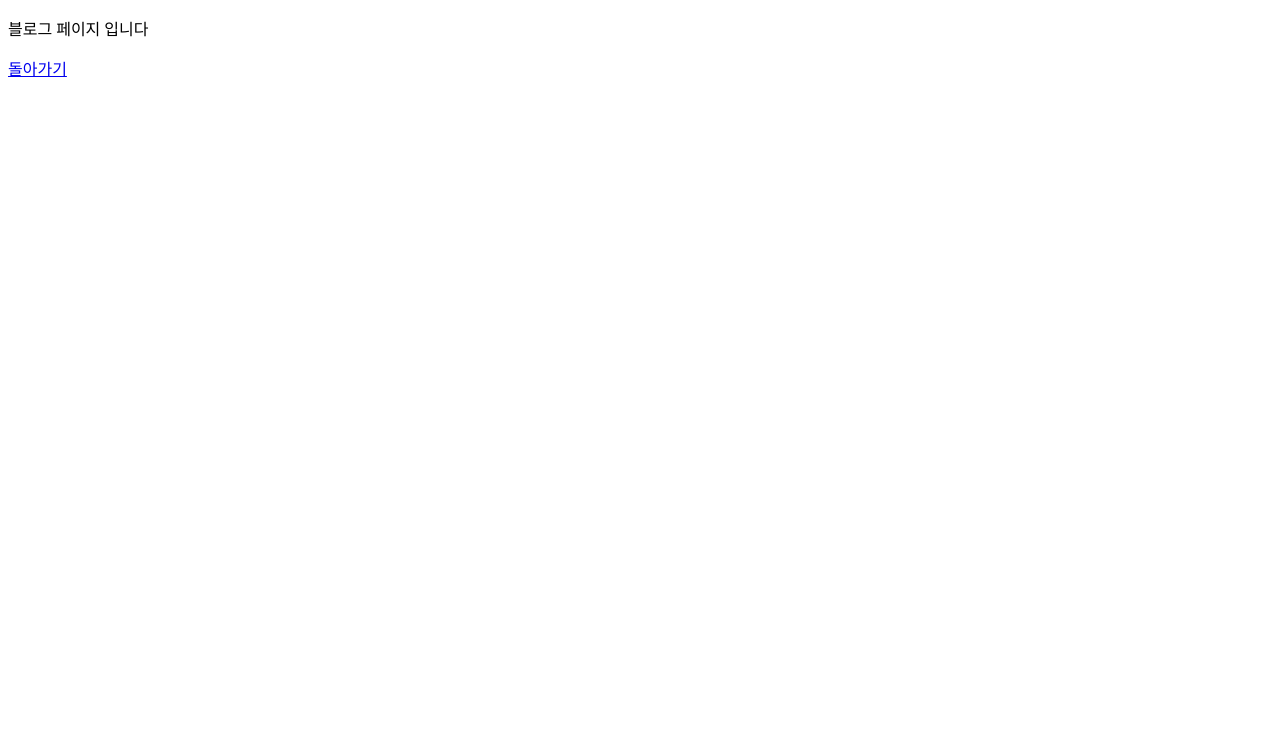
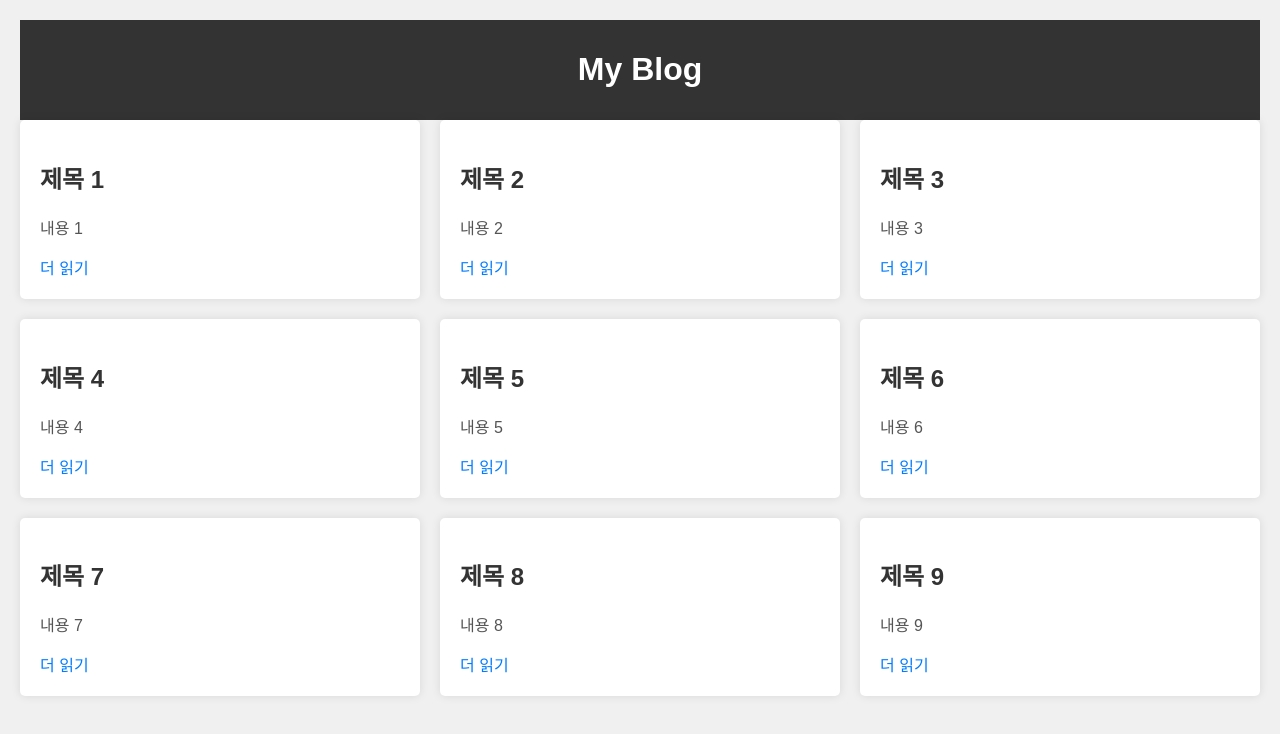
Before and after one commit to SorryKim/mysite, a plain HTML site: page blog/blog.html in a window 1280 px wide. Drawn offline with Linux system fonts and the light colour scheme.

Commit message:
blog 페이지 수정

```diff
--- a/blog/blog.html
+++ b/blog/blog.html
@@ -1,11 +1,112 @@
 <!DOCTYPE html>
 <html>
 <head>
-	<title>blog 페이지</title>
-	<meta charset="utf-8">
+    <title>www.test.com</title>
+    <meta charset="UTF-8">
+    <style>
+        body {
+            font-family: Arial, sans-serif;
+            background-color: #f0f0f0;
+            margin: 20px;
+        }
+
+        header {
+            background-color: #333;
+            color: #fff;
+            padding: 10px;
+            text-align: center;
+        }
+
+        container {
+            display: grid;
+            grid-template-columns: repeat(3, 1fr);
+            gap: 20px;
+        }
+
+        post {
+            background-color: #fff;
+            border-radius: 5px;
+            box-shadow: 0 0 10px rgba(0, 0, 0, 0.1);
+            padding: 20px;
+        }
+
+        h2 {
+            color: #333;
+        }
+
+        p {
+            color: #555;
+        }
+
+        a {
+            color: #007BFF;
+            text-decoration: none;
+        }
+
+        a:hover {
+            text-decoration: underline;
+        }
+    </style>
 </head>
 <body>
-	<p>블로그 페이지 입니다</p>
-	<p><a href="../index.html">돌아가기</a></p>
+    <header>
+        <h1>My Blog</h1>
+    </header>
+    <container>
+        <post>
+            <h2>제목 1</h2>
+            <p>내용 1</p>
+            <a href="#">더 읽기</a>
+        </post>
+
+        <post>
+            <h2>제목 2</h2>
+            <p>내용 2</p>
+            <a href="#">더 읽기</a>
+        </post>
+
+        <post>
+            <h2>제목 3</h2>
+            <p>내용 3</p>
+            <a href="#">더 읽기</a>
+        </post>
+
+        <post>
+            <h2>제목 4</h2>
+            <p>내용 4</p>
+            <a href="#">더 읽기</a>
+        </post>
+
+        <post>
+            <h2>제목 5</h2>
+            <p>내용 5</p>
+            <a href="#">더 읽기</a>
+        </post>
+
+        <post>
+            <h2>제목 6</h2>
+            <p>내용 6</p>
+            <a href="#">더 읽기</a>
+        </post>
+
+        <post>
+            <h2>제목 7</h2>
+            <p>내용 7</p>
+            <a href="#">더 읽기</a>
+        </post>
+
+        <post>
+            <h2>제목 8</h2>
+            <p>내용 8</p>
+            <a href="#">더 읽기</a>
+        </post>
+
+        <post>
+            <h2>제목 9</h2>
+            <p>내용 9</p>
+            <a href="#">더 읽기</a>
+        </post>
+
+    </container>
 </body>
 </html>
```
